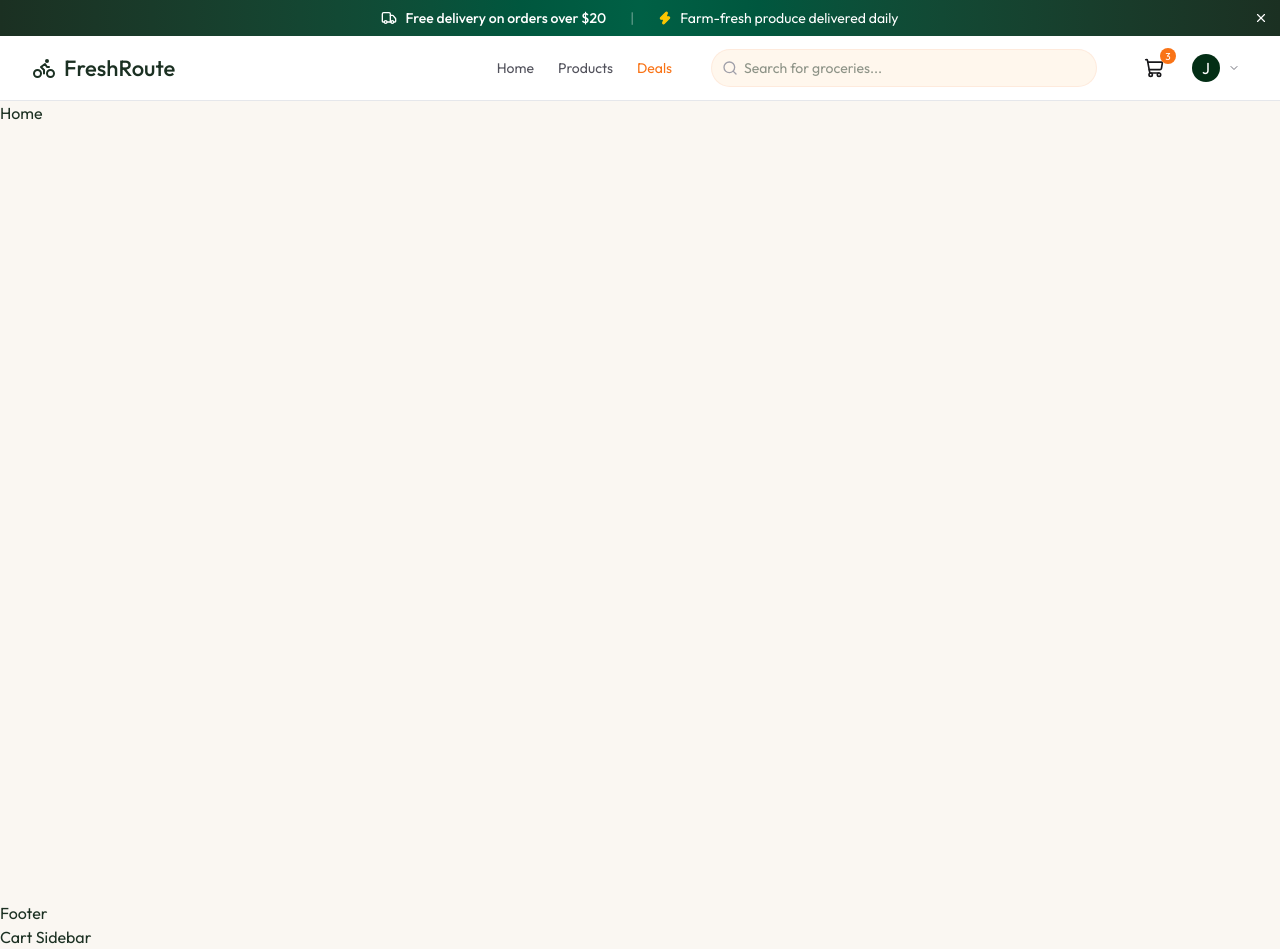
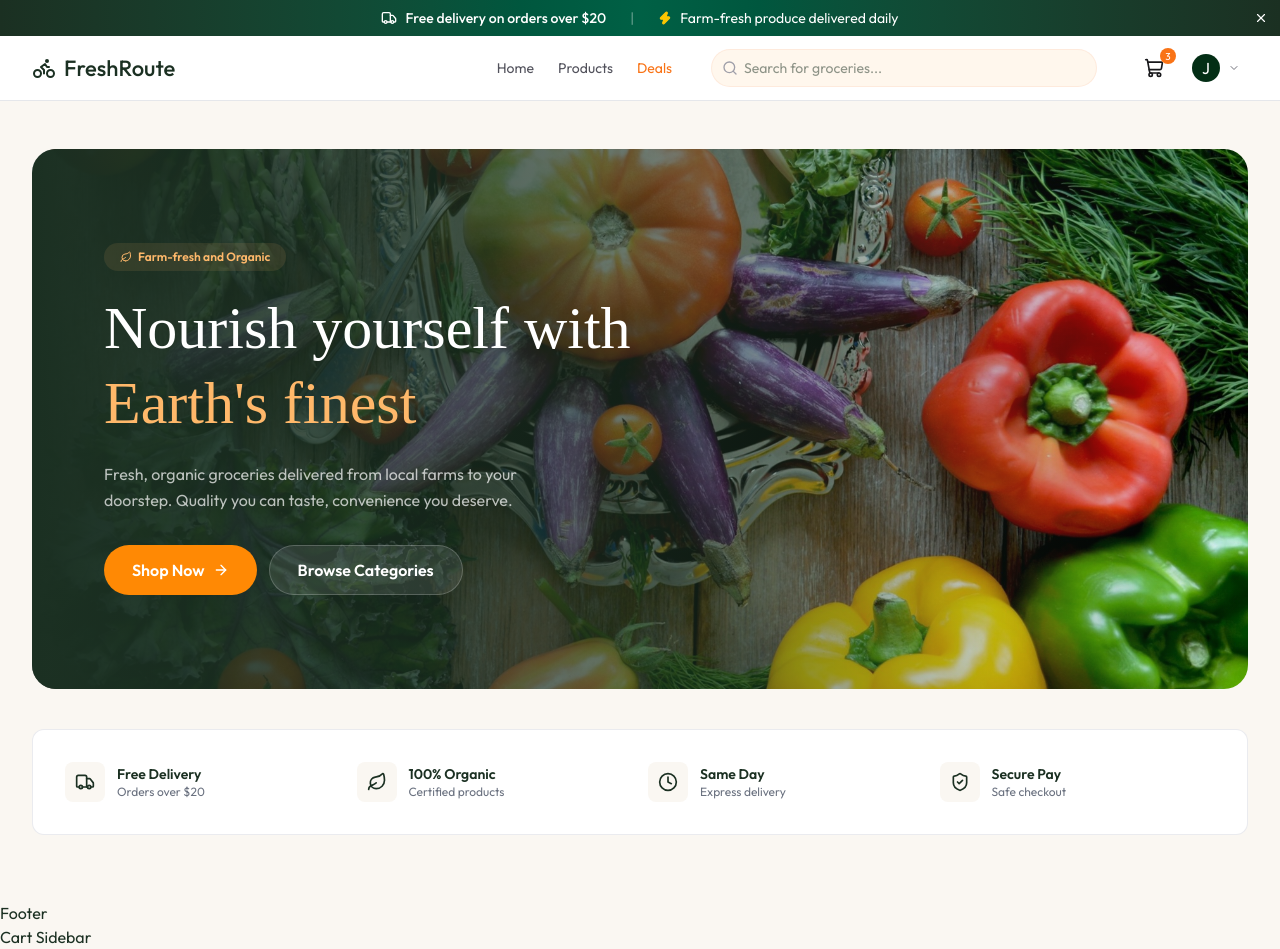
Before and after one commit to fcuello1223/FreshRoute, a React (Vite) app in the folder client/: page / in a window 1280 px wide. Built offline with nearby package versions, Linux system fonts and the light colour scheme; a web font is replaced by a local one.

Commit message:
Completed Hero and Features sections of the Home Page

```diff
--- /dev/null
+++ b/client/src/components/Home/Features.tsx
@@ -0,0 +1,29 @@
+import { heroSectionData } from "../../assets/assets";
+
+const Features = () => {
+  return (
+    <section className="bg-white py-5 border border-app-border/80 rounded-xl">
+      <div className="mx-auto px-4 sm:px-6 lg:px-8">
+        <div className="grid grid-cols-2 md:grid-cols-4 gap-4">
+          {heroSectionData.hero_features.map((feature, index) => {
+            return (
+              <div key={index} className="flex items-center gap-3 py-3">
+                <div className="flex-center shrink-0 size-10 rounded-lg bg-app-cream">
+                  <feature.icon className="size-5" />
+                </div>
+                <div>
+                  <p className="text-sm font-semibold text-app-green">
+                    {feature.title}
+                  </p>
+                  <p className="text-xs text-app-text-light">{feature.desc}</p>
+                </div>
+              </div>
+            );
+          })}
+        </div>
+      </div>
+    </section>
+  );
+};
+
+export default Features;
--- /dev/null
+++ b/client/src/components/Home/Hero.tsx
@@ -0,0 +1,46 @@
+import { ArrowRight, Leaf } from "lucide-react";
+import { heroSectionData } from "../../assets/assets";
+import { Link } from "react-router-dom";
+
+const Hero = () => {
+  return (
+    <section className="flex items-center relative overflow-hidden min-h-[540px] mb-10 rounded-3xl">
+      <img
+        src={heroSectionData.hero_image}
+        alt="Hero"
+        className="absolute inset-0 w-full h-full object-cover"
+      />
+      <div className="absolute inset-0 bg-linear-to-r from-app-green via-app-green/65 to-transparent" />
+      <div className="relative max-w-7xl mx-auto px-4 sm:px-6 lg:px-8 py-20 w-full">
+        <div className="max-w-xl xl:pl-10">
+          <span className="inline-flex items-center gap-1.5 px-4 py-1.5 text-xs font-semibold text-orange-300 bg-orange-300/10 rounded-full mb-5">
+            <Leaf className="size-3" /> Farm-fresh and Organic
+          </span>
+          <h1 className="font-serif text-4xl sm:text-5xl lg:text-6xl text-white leading-tight mb-5">
+            Nourish yourself with{" "}
+            <span className="text-orange-300">Earth's finest</span>
+          </h1>
+          <p className="text-base text-white/70 leading-relaxed mb-8 max-w-md">
+            {heroSectionData.description}
+          </p>
+          <div className="flex flex-wrap gap-3">
+            <Link
+              to="/products"
+              className="px-7 py-3 bg-orange-400 text-white font-semibold rounded-full hover:bg-orange-500 transition-all flex-center gap-2 active:scale-[0.98]"
+            >
+              Shop Now <ArrowRight className="size-4" />
+            </Link>
+            <Link
+              to="/products"
+              className="px-7 py-3 bg-white/10 hover:bg-white/20 text-white font-semibold rounded-full transition-all border border-white/20"
+            >
+              Browse Categories
+            </Link>
+          </div>
+        </div>
+      </div>
+    </section>
+  );
+};
+
+export default Hero;
--- a/client/src/pages/Home.tsx
+++ b/client/src/pages/Home.tsx
@@ -1,8 +1,12 @@
-import React from 'react'
+import Features from '../components/Home/Features'
+import Hero from '../components/Home/Hero'
 
 const Home = () => {
   return (
-    <div>Home</div>
+    <div className='min-h-screen max-w-7xl mx-auto px-4 sm:px-6 lg:px-8 py-12'>
+      <Hero />
+      <Features />
+    </div>
   )
 }
 
```
